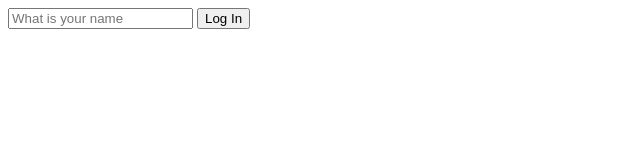
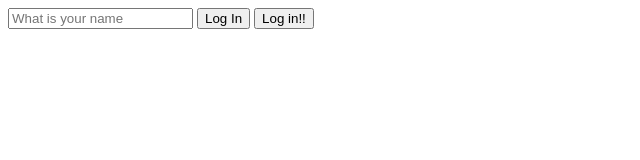
Before and after one commit to dgh06175/JS_study, a plain HTML site: page index.html in a window 1280 px wide. Shown: the whole page, without its empty margins (0-640 px from the left). Drawn offline with Linux system fonts and the light colour scheme.

Commit message:
Update index.html

```diff
--- a/index.html
+++ b/index.html
@@ -17,6 +17,7 @@
         placeholder="What is your name"
         />
         <button>Log In</button>
+        <input type="submit" value="Log in!!">
     </form>
     <script src="app.js"></script>
 </body>
```
